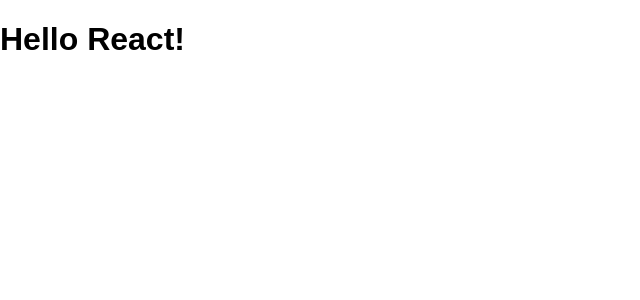
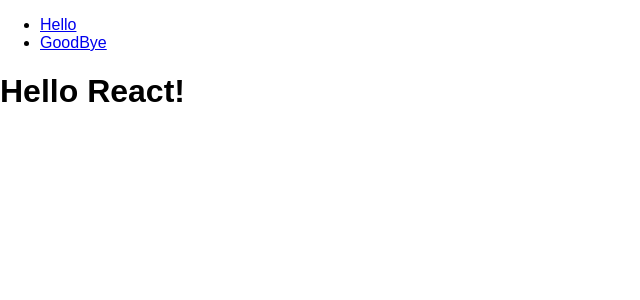
Before and after one commit to osnth01/react-starter-kit, a React app: page / in a window 1280 px wide. Shown: the top 300 px of the page, without its empty margins (0-640 px from the left). Built offline with nearby package versions, Linux system fonts and the light colour scheme; the HTML template or start-up script is replaced by a standard one.

Commit message:
add router

```diff
--- a/package.json
+++ b/package.json
@@ -19,7 +19,8 @@
   "homepage": "https://github.com/osnth01/react-starter-kit#readme",
   "dependencies": {
     "react": "^15.4.1",
-    "react-dom": "^15.4.1"
+    "react-dom": "^15.4.1",
+    "react-router": "^3.0.0"
   },
   "devDependencies": {
     "babel-core": "^6.20.0",
--- a/src/components/App.js
+++ b/src/components/App.js
@@ -1,6 +1,16 @@
 import React from 'react'
+import { Link } from 'react-router'
 import AppStyle from './App.css'
 
-const App = () => <div className={AppStyle.app}><h1>Hello React!</h1></div>
+const App = (props) => (
+  <div className={AppStyle.app}>
+    <ul role="nav">
+      <li><Link to="/">Hello</Link></li>
+      <li><Link to="/goodbye">GoodBye</Link></li>
+    </ul>
+
+    {props.children}
+  </div>
+)
 
 export default App
--- /dev/null
+++ b/src/components/Goodbye.js
@@ -0,0 +1,5 @@
+import React from 'react'
+
+const Goodbye = () => <h1>Goodbye React!</h1>
+
+export default Goodbye
--- /dev/null
+++ b/src/components/Hello.js
@@ -0,0 +1,5 @@
+import React from 'react'
+
+const Hello = () => <h1>Hello React!</h1>
+
+export default Hello
--- a/src/index.js
+++ b/src/index.js
@@ -1,11 +1,20 @@
 import React from 'react'
 import { render } from 'react-dom'
+import { Router, Route, hashHistory, IndexRoute } from 'react-router'
+import style from './css/style.css'
+
 import App from './components/App'
-import style from './css/style.css'
+import Hello from './components/Hello'
+import Goodbye from './components/Goodbye'
 
 const target = document.getElementById('root')
 
 render(
-  <App />,
+  <Router history={hashHistory}>
+    <Route path="/" component={App}>
+      <IndexRoute component={Hello} />
+      <Route path="goodbye" component={Goodbye} />
+    </Route>
+  </Router>,
   target
 )
```
